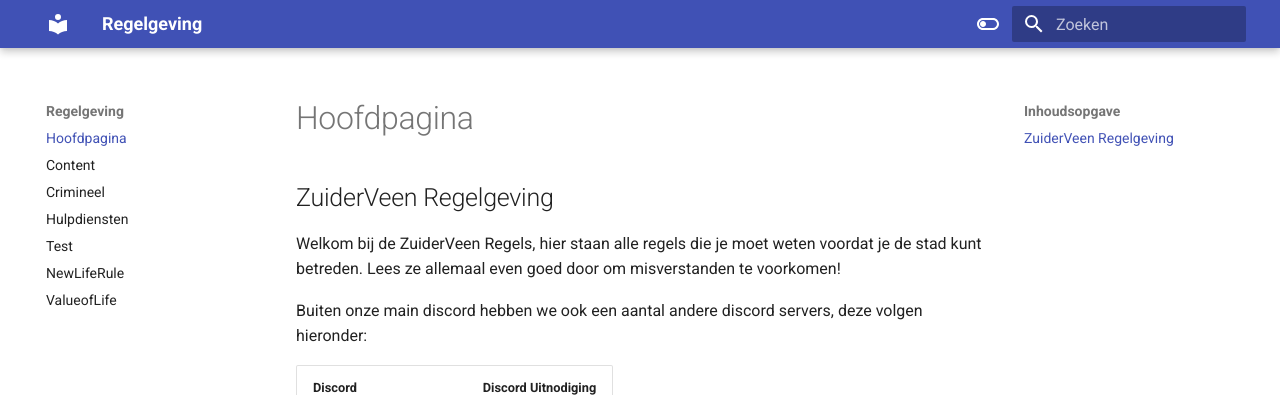
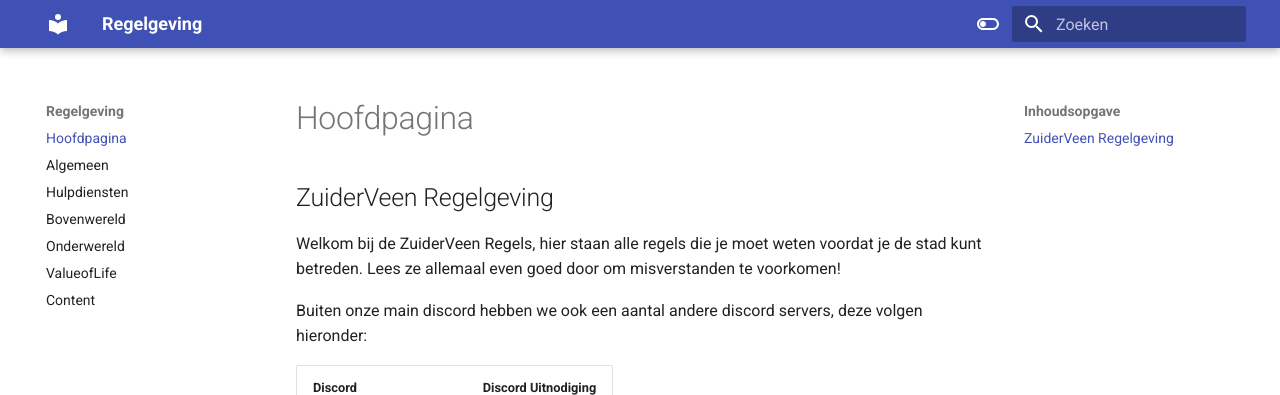
Before and after one commit to CappaWappa/Regels, an MkDocs documentation site: the page built from docs/index.md, in a window 1280 px wide. Shown: the top 395 px of the page. Built offline with MkDocs 1.6.1 and Material for MkDocs 9.7.7, drawn with Linux system fonts in a browser that asks for light colours; comment, search, counter and statistics services are not loaded; some of the changed lines change nothing that is shown.

Commit message:
Update mkdocs.yml

```diff
--- a/mkdocs.yml
+++ b/mkdocs.yml
@@ -33,9 +33,9 @@
   - javascripts/tables.js
 nav:
   - Hoofdpagina: index.md
+  - Algemeen: newliferule.md
+  - Hulpdiensten: hulpdiensten.md
+  - Bovenwereld: algemeen.md
+  - Onderwereld: crimineel.md
+  - ValueofLife: valueoflife.md
   - Content: content.md
-  - Crimineel: crimineel.md
-  - Hulpdiensten: hulpdiensten.md
-  - Test: algemeen.md
-  - NewLifeRule: newliferule.md
-  - ValueofLife: valueoflife.md
```
